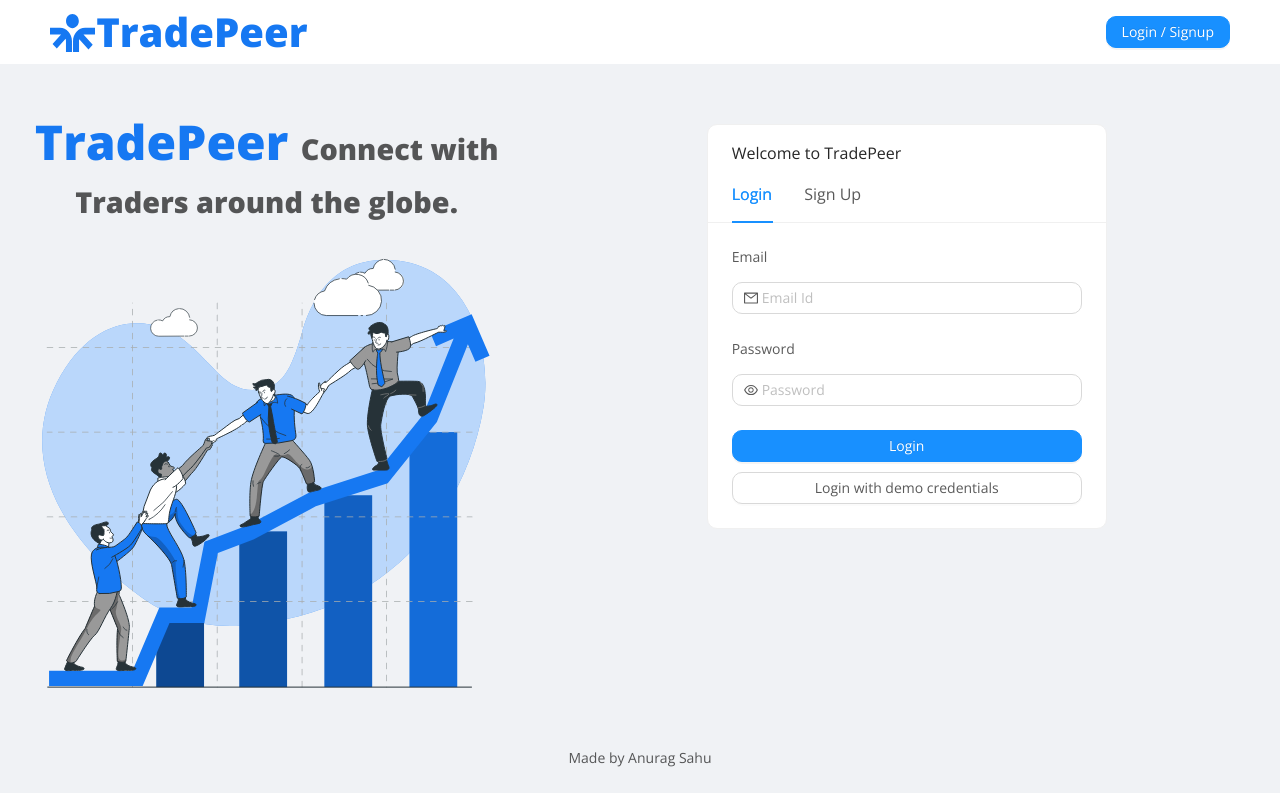
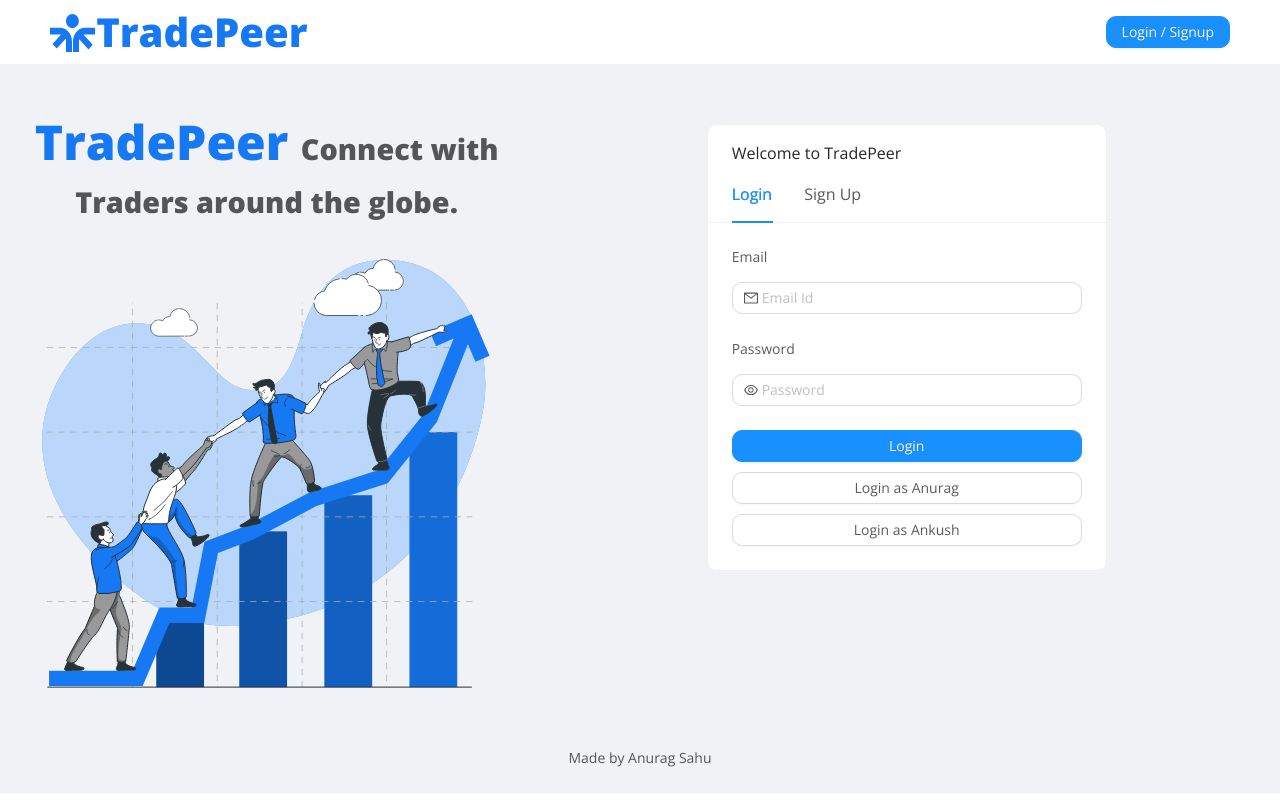
Before and after one commit to AnuragSahu11/react-socialmedia, a React (Create React App) app: page / in a window 1280 px wide. Built offline with nearby package versions, Linux system fonts and the light colour scheme; no server answers.

Commit message:
[feat]Added demo login of another user

```diff
--- a/src/pages/auth-pages/components/login-card.jsx
+++ b/src/pages/auth-pages/components/login-card.jsx
@@ -5,10 +5,11 @@ import { useLocation, useNavigate } from "react-router-dom";
 import { useDispatch, useSelector } from "react-redux";
 import { toast } from "react-toastify";
 import {
-  demoLoginCredentials,
   toastConstants,
   initialLoginInput,
   statusConstants,
+  ankushLoginCredentials,
+  anuragLoginCredentials,
 } from "../../../utils/constants";
 import { loginUser } from "../../../firebase/firebase-auth";
 import { loginFormValidation } from "../../../utils";
@@ -23,10 +24,10 @@ const LoginCard = () => {
   const [loginInput, setloginInput] = useState(initialLoginInput);
   const [viewPassword, setViewPassword] = useState(false);
 
-  const loginClick = async (demoLogin) => {
-    if (demoLogin || loginFormValidation(loginInput)) {
+  const loginClick = async (demoLoginCredentials) => {
+    if (demoLoginCredentials || loginFormValidation(loginInput)) {
       try {
-        if (demoLogin) {
+        if (demoLoginCredentials) {
           setloginInput(demoLoginCredentials);
           dispatch(loginUser(demoLoginCredentials));
         } else {
@@ -77,12 +78,20 @@ const LoginCard = () => {
         Login
       </Button>
       <Button
-        onClick={() => loginClick(true)}
+        onClick={() => loginClick(anuragLoginCredentials)}
         className="demo_login_button"
         block={true}
         loading={status === "loading"}
       >
-        Login with demo credentials
+        Login as Anurag
+      </Button>
+      <Button
+        onClick={() => loginClick(ankushLoginCredentials)}
+        className="demo_login_button"
+        block={true}
+        loading={status === "loading"}
+      >
+        Login as Ankush
       </Button>
     </div>
   );
--- a/src/utils/constants.jsx
+++ b/src/utils/constants.jsx
@@ -35,8 +35,13 @@ export const toastConstants = {
   commentFailed: "Comment not added",
 };
 
-export const demoLoginCredentials = {
+export const anuragLoginCredentials = {
   email: "anurag@gmail.com",
+  password: "123456",
+};
+
+export const ankushLoginCredentials = {
+  email: "ankush@gmail.com",
   password: "123456",
 };
 
```
